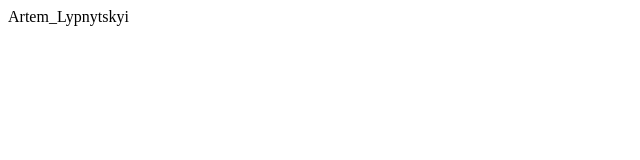
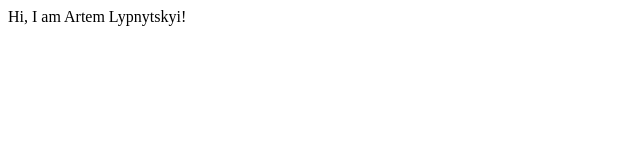
Before and after one commit to lipnart/hw, a plain HTML site: page index/index.html in a window 1280 px wide. Shown: the full height of the page, 0-640 px from the left. Drawn offline with Linux system fonts and the light colour scheme.

Commit message:
Update index.html

```diff
--- a/index/index.html
+++ b/index/index.html
@@ -1 +1,7 @@
-<html> Artem_Lypnytskyi <html>
+<html>
+
+<body>
+  Hi, I am Artem Lypnytskyi!
+</body>
+
+<html>
```
